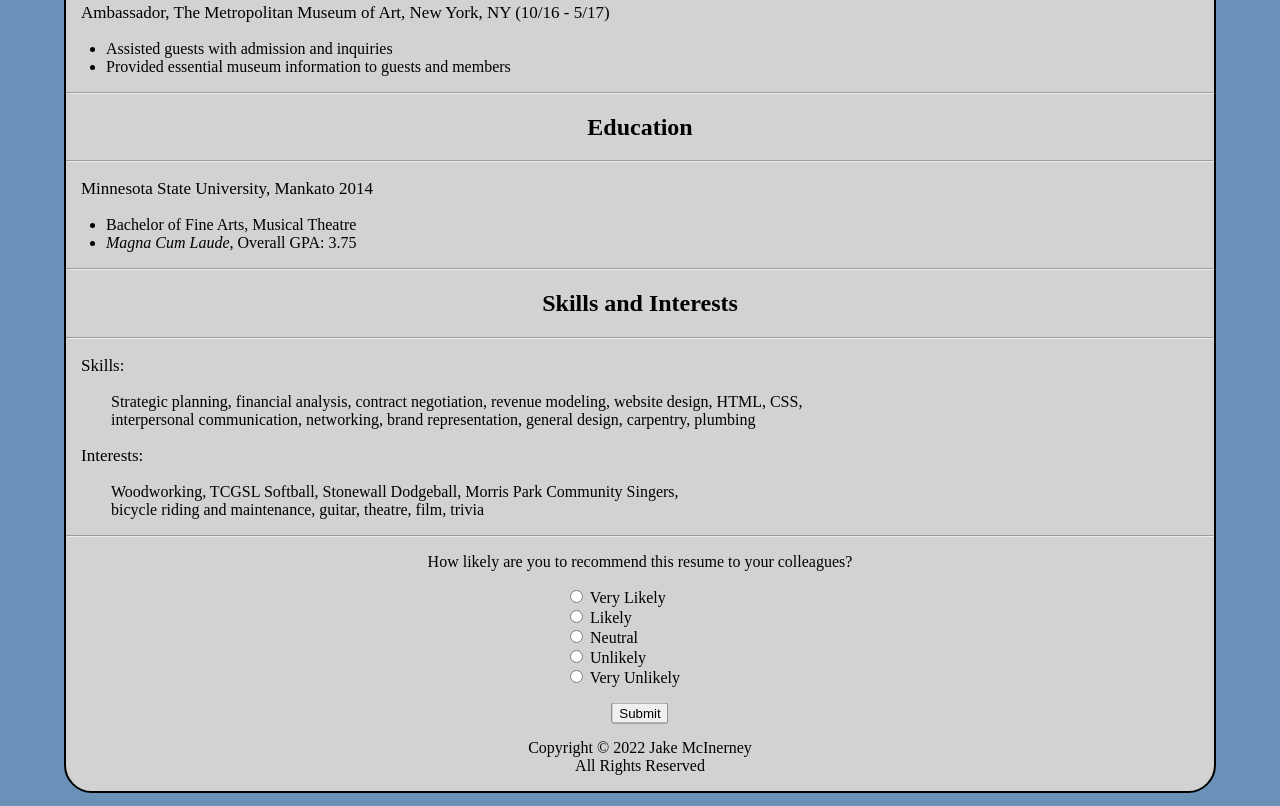
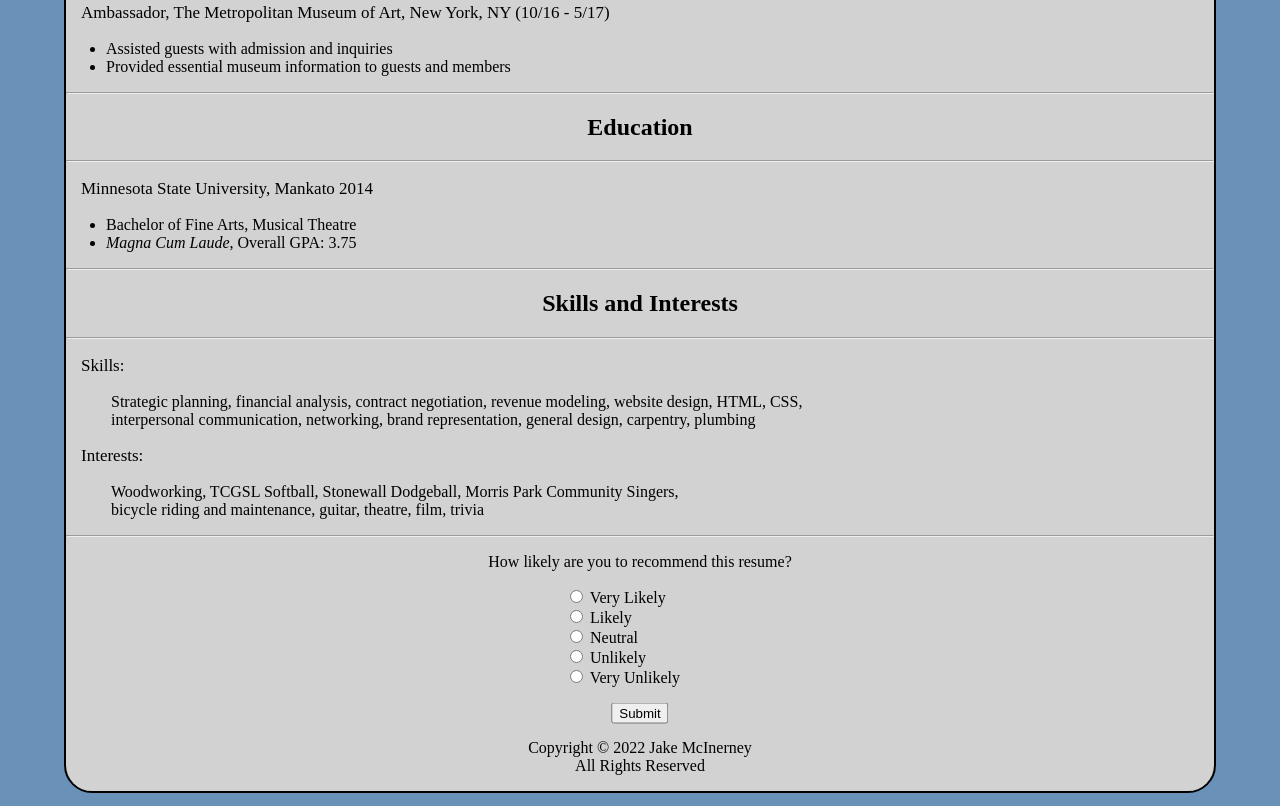
Before and after one commit to mcinerneyjake/mcinerneyjake.github.io, a plain HTML site: page index.html in a window 1280 px wide. Shown: the part 864-1670 px from the top of the page. Drawn offline with Linux system fonts and the light colour scheme.

Commit message:
Update index.html

```diff
--- a/index.html
+++ b/index.html
@@ -144,7 +144,7 @@
   </div>
 
   <div>
-    <p class="recommend">How likely are you to recommend this resume to your colleagues?</p>
+    <p class="recommend">How likely are you to recommend this resume?</p>
   </div>
 
   <div class="survey">
```
